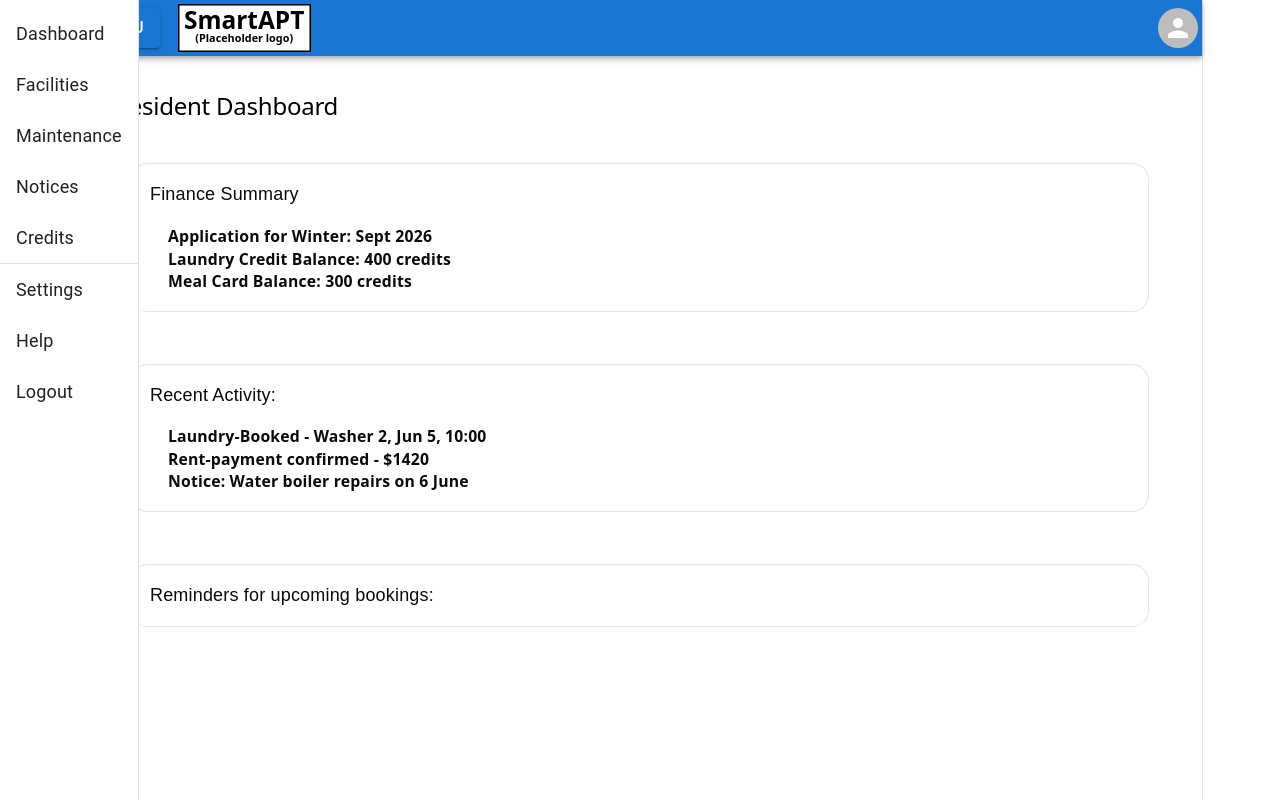
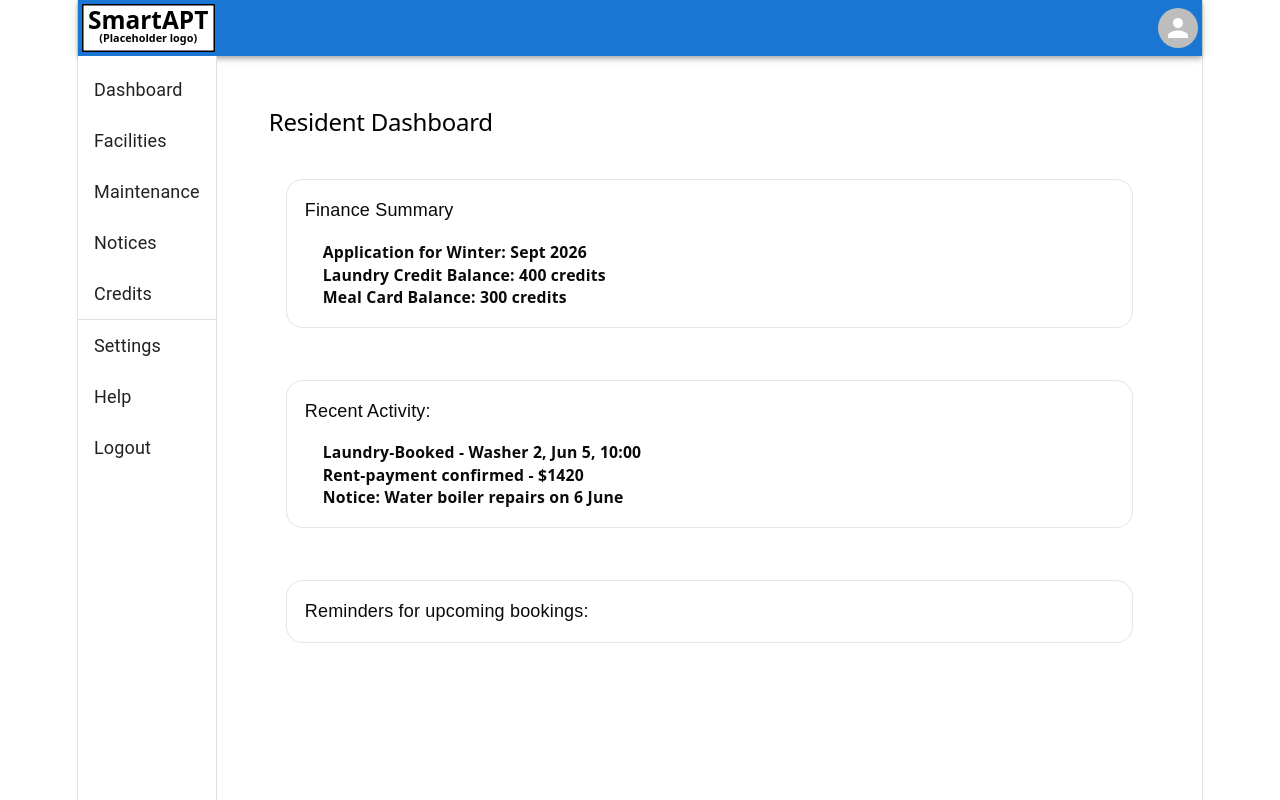
Before and after one commit to SevereWXJames/dormitory-managment-project, a React (Vite) app in the folder frontend/: page /dashboard in a window 1280 px wide. Built offline with nearby package versions, Linux system fonts and the light colour scheme.

Commit message:
Fixed menu bar and updated pages in resident to utilize it

```diff
--- a/frontend/src/components/common/CommonFrame.tsx
+++ b/frontend/src/components/common/CommonFrame.tsx
@@ -1,12 +1,15 @@
-import {useState} from "react";
+import React, {useState} from "react";
 import {Link, Link as RouterLink} from 'react-router-dom';
 import type {CommonFrameType} from "../../app/types";
-import {AppBar, Avatar, Button, Divider, Drawer, List} from "@mui/material";
+import {AppBar, Avatar, Box, Button, Divider, Drawer, List} from "@mui/material";
 import {NavBarButton} from "./NavBarButton";
 import logo from "../../assets/common/logo.svg";
 import {LogoutDialog} from "./LogoutDialog.tsx";
 
-type CommonFrameProps = { commonFrameType: CommonFrameType };
+type CommonFrameProps = {
+    commonFrameType: CommonFrameType,
+    children?: React.ReactNode;
+};
 
 /**
  * React component for the “common frame”, consisting of the page header and
@@ -19,13 +22,7 @@ export function CommonFrame(props: CommonFrameProps) {
     const avatar = (props.commonFrameType == "UNAUTHENTICATED") ?
         <Button id="log-in-button" variant="contained" component={RouterLink} to="/login">Log in</Button> :
         <Avatar id="header-avatar"></Avatar>;
-
-    const [navBarOpen, setNavBarOpen] = useState(true);
     const [logoutDialogOpen, setLogoutDialogOpen] = useState(false);
-
-    const toggleNavBar = (openValue: boolean) => () => {
-        setNavBarOpen(openValue);
-    }
 
     let buttons;
     switch (props.commonFrameType) {
@@ -73,23 +70,41 @@ export function CommonFrame(props: CommonFrameProps) {
 
     return (
         <>
+            <Box sx={{display: "flex", flexDirection: "column", height: "100vh"}}>
             <AppBar className="header-appbar" position="sticky"
                     sx={{display: "flex", flexDirection: "row", gap: "1rem", alignItems: "center", padding: "4px"}}>
-                <Button id="open-nav-bar-button" variant="contained" onClick={toggleNavBar(true)}>Menu</Button>
                 <Link to="/"><img id="header-logo" className="header-logo" src={logo} style={{height: 48}}/></Link>
                 <div id="header-user-type-message" className="header-user-type"
                      style={{flex: 1, textAlign: "left"}}>{headerUserTypeMessage}</div>
                 {avatar}
             </AppBar>
-            <Drawer id="nav-bar-drawer" variant="permanent" open={navBarOpen} onClose={toggleNavBar(false)}>
-                <List id="nav-bar-list">
-                    {buttons}
-                </List>
-            </Drawer>
+            <Box sx={{display: "flex", flex: 1, overflow: "hidden"}}>
+                <Drawer id="nav-bar-drawer" variant="permanent" sx={{
+                    "& .MuiDrawer-paper": {
+                        position: "relative", // pulls paper back into normal flow
+                    },
+                }}  >
+                    <List id="nav-bar-list">
+                        {buttons}
+                    </List>
+                </Drawer>
+                <Box
+                    component="main"
+                    sx={{
+                        flexGrow: 1,
+                        overflow: "auto",
+                        p: 2,
+                        transition: theme => theme.transitions.create("margin"),
+                    }}
+                >
+                    {props.children}
+                </Box>
+            </Box>
             <LogoutDialog
                 open={logoutDialogOpen}
                 onClose={() => setLogoutDialogOpen(false)}
             />
+            </Box>
         </>
     );
 }
--- a/frontend/src/pages/common/residents/dashboard/DashboardPage.tsx
+++ b/frontend/src/pages/common/residents/dashboard/DashboardPage.tsx
@@ -17,7 +17,7 @@ export interface DashboardProps {
 export function DashboardPage() {
     return (
         <>
-            <CommonFrame commonFrameType="RESIDENT"/>
+            <CommonFrame commonFrameType="RESIDENT">
             <div className="dashboardPage m-4 p-4 gap-4 flex flex-col text-left">
                 <h2 className="!text-black" style={{ gridArea: "title" }}>Resident Dashboard</h2>
                 <Card className="p-4 m-4" style={{gridArea: "finance-summary"}}>
@@ -40,6 +40,7 @@ export function DashboardPage() {
                     <CardTitle>Reminders for upcoming bookings:</CardTitle>
                 </Card>
             </div>
+            </CommonFrame>
         </>
     )
 }
--- a/frontend/src/pages/common/residents/dashboard/dynamic/CreditsPage.tsx
+++ b/frontend/src/pages/common/residents/dashboard/dynamic/CreditsPage.tsx
@@ -48,7 +48,7 @@ export function CreditsPage() {
     }, [userId, dispatch]);
 
     return (<>
-        <CommonFrame commonFrameType={"RESIDENT"}/>
+        <CommonFrame commonFrameType={"RESIDENT"}>
         <div className="credits-page">
             <h1>Credits</h1>
             {loading && <p>Loading credits data...</p>}
@@ -72,5 +72,6 @@ export function CreditsPage() {
                 </>
             )}
         </div>
+        </CommonFrame>
     </>)
 }
--- a/frontend/src/pages/common/residents/dashboard/dynamic/LaundryBookingsPage.tsx
+++ b/frontend/src/pages/common/residents/dashboard/dynamic/LaundryBookingsPage.tsx
@@ -33,7 +33,7 @@ export function LaundryBookingsPage() {
         },
     ]
     return (<>
-        <CommonFrame commonFrameType={"RESIDENT"}/>
+        <CommonFrame commonFrameType={"RESIDENT"}>
         <div className="bento-grid grid grid-cols-1 md:grid-cols-[min-content_1fr] gap-4 p-4">
             <Card className="p-4 text-left" style={{gridArea: "book"}}>
                 <CardTitle>Book a machine:</CardTitle>
@@ -62,5 +62,6 @@ export function LaundryBookingsPage() {
                 </CardContent>
             </Card>
         </div>
-    </>)
+        </CommonFrame>
+        </>)
 }
--- a/frontend/src/pages/common/residents/dashboard/dynamic/MaintenanceRequestsPage.tsx
+++ b/frontend/src/pages/common/residents/dashboard/dynamic/MaintenanceRequestsPage.tsx
@@ -52,7 +52,7 @@ export function MaintenanceRequestsPage() {
 
     return (
         <>
-            <CommonFrame commonFrameType={"RESIDENT"}/>
+            <CommonFrame commonFrameType={"RESIDENT"}>
             <div className="maintenance-requests-page">
                 <h1>Maintenance Requests</h1>
                 {loading && <p>Loading maintenance requests...</p>}
@@ -70,6 +70,7 @@ export function MaintenanceRequestsPage() {
                     </>
                 )}
             </div>
+            </CommonFrame>
         </>
     );
 }
--- a/frontend/src/pages/common/residents/dashboard/dynamic/NoticesPage.tsx
+++ b/frontend/src/pages/common/residents/dashboard/dynamic/NoticesPage.tsx
@@ -41,7 +41,7 @@ export function NoticesPage() {
 
     return (
         <>
-            <CommonFrame commonFrameType={"RESIDENT"}/>
+            <CommonFrame commonFrameType={"RESIDENT"}>
             <div className="notices-page">
                 <h1>Notices</h1>
                 {loading && <p>Loading notices...</p>}
@@ -55,6 +55,7 @@ export function NoticesPage() {
                     </Box>
                 )}
             </div>
+            </CommonFrame>
         </>
     )
 }
--- a/frontend/src/pages/common/residents/dashboard/static/HelpPage.tsx
+++ b/frontend/src/pages/common/residents/dashboard/static/HelpPage.tsx
@@ -2,10 +2,11 @@ import {CommonFrame} from "../../../../../components/common/CommonFrame.tsx";
 
 export function HelpPage() {
     return (<>
-        <CommonFrame commonFrameType={"RESIDENT"}/>
+        <CommonFrame commonFrameType={"RESIDENT"}>
         <div className="helpPage">
             <h1>Platform FAQ</h1>
             <h1>Contact for System Errors</h1>
         </div>
+        </CommonFrame>
     </>)
 }
--- a/frontend/src/pages/common/residents/dashboard/static/SettingsPage.tsx
+++ b/frontend/src/pages/common/residents/dashboard/static/SettingsPage.tsx
@@ -61,7 +61,7 @@ export function SettingsPage() {
     const user: ProfileFieldProps = {name: "Lem Lemmings", username, email, phone: "12345678"};
     return (
         <div>
-            <CommonFrame commonFrameType={"RESIDENT"}/>
+            <CommonFrame commonFrameType={"RESIDENT"}>
             <div className={"settingsPage"}>
                 <div className={"contents"}>
                     <div className={"profile-settings"}>
@@ -81,6 +81,7 @@ export function SettingsPage() {
                     </div>
                 </div>
             </div>
+            </CommonFrame>
         </div>
     )
 }
```
